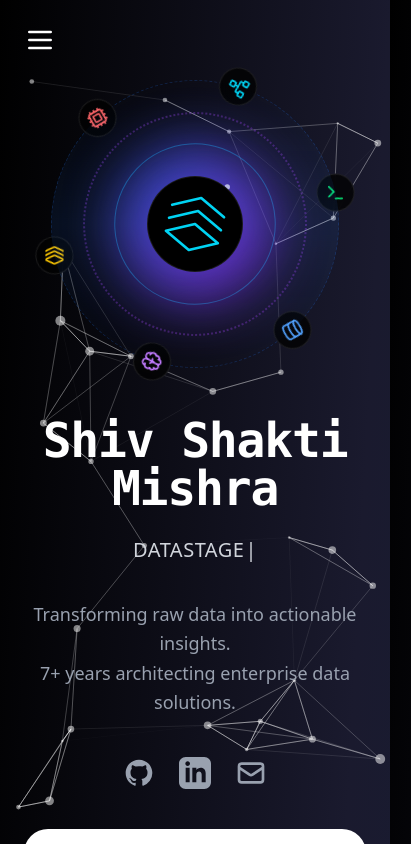
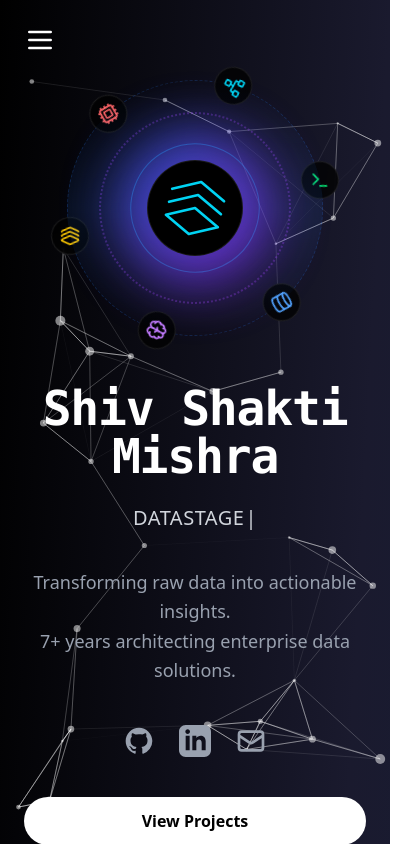
Before and after one commit to samy123-cmd/shiv-shakti-portfolio, a Next.js app: page / in a window 390 px wide. Shown: the top 844 px of the page, 411 px wide, since content can reach past the window. Built offline with nearby package versions, Linux system fonts and the light colour scheme.

Commit message:
fix: Constrain HolographicCore size and overflow

```diff
--- a/src/components/Hero.tsx
+++ b/src/components/Hero.tsx
@@ -10,7 +10,7 @@ import GlitchText from './GlitchText';
 
 const Hero = () => {
     return (
-        <section id="hero" className="min-h-screen flex items-center justify-center relative px-6 py-20">
+        <section id="hero" className="min-h-screen flex items-center justify-center relative px-6 py-20 overflow-hidden">
             <div className="max-w-7xl w-full z-10">
                 <div className="grid lg:grid-cols-2 gap-12 items-center">
                     {/* Left: Text Content */}
@@ -93,7 +93,7 @@ const Hero = () => {
                         initial={{ opacity: 0, scale: 0.8 }}
                         animate={{ opacity: 1, scale: 1 }}
                         transition={{ duration: 0.8, delay: 0.2 }}
-                        className="order-1 lg:order-2"
+                        className="order-1 lg:order-2 flex justify-center items-center"
                     >
                         <HolographicCore />
                     </motion.div>
--- a/src/components/HolographicCore.tsx
+++ b/src/components/HolographicCore.tsx
@@ -14,8 +14,16 @@ const HolographicCore = () => {
         { Icon: Network, color: "text-cyan-400", delay: 5 },
     ];
 
+    const [mounted, setMounted] = React.useState(false);
+
+    React.useEffect(() => {
+        setMounted(true);
+    }, []);
+
+    if (!mounted) return null;
+
     return (
-        <div className="relative w-72 h-72 md:w-96 md:h-96 mx-auto flex items-center justify-center">
+        <div className="relative w-64 h-64 md:w-96 md:h-96 mx-auto flex items-center justify-center max-w-[90vw]">
             {/* 1. Outer Data Ring (Slow Rotate) */}
             <motion.div
                 animate={{ rotate: 360 }}
@@ -75,15 +83,15 @@ const HolographicCore = () => {
                         duration: 20,
                         repeat: Infinity,
                         ease: "linear",
-                        delay: -delay * (20 / icons.length) // Distribute evenly based on duration
+                        delay: -delay * (20 / icons.length)
                     }}
                 >
                     <div
                         className={`absolute top-0 left-1/2 -translate-x-1/2 -translate-y-1/2 bg-black/80 p-2 rounded-full border border-white/10 backdrop-blur-sm ${color}`}
-                        style={{ transform: 'rotate(-360deg)' }} // Counter-rotate icon to keep it upright if needed, or let it spin
+                        style={{ transform: 'rotate(-360deg)' }}
                     >
                         <motion.div
-                            animate={{ rotate: -360 }} // Counter-rotate to keep icon upright
+                            animate={{ rotate: -360 }}
                             transition={{ duration: 20, repeat: Infinity, ease: "linear" }}
                         >
                             <Icon size={20} />
@@ -92,17 +100,18 @@ const HolographicCore = () => {
                 </motion.div>
             ))}
 
-            {/* 7. Floating Data Particles */}
+            {/* 7. Floating Data Particles - Constrained */}
+            <div className="absolute inset-0 rounded-full overflow-hidden pointer-events-none">
                 {[...Array(6)].map((_, i) => (
                     <motion.div
                         key={`particle-${i}`}
-                    className="absolute w-2 h-2 bg-white rounded-full"
+                        className="absolute w-2 h-2 bg-white rounded-full left-1/2 top-1/2"
                         initial={{ opacity: 0, scale: 0 }}
                         animate={{
                             opacity: [0, 1, 0],
                             scale: [0, 1, 0],
-                        x: [0, (Math.random() - 0.5) * 200],
-                        y: [0, (Math.random() - 0.5) * 200],
+                            x: [0, (Math.random() - 0.5) * 150],
+                            y: [0, (Math.random() - 0.5) * 150],
                         }}
                         transition={{
                             duration: 2 + Math.random() * 2,
@@ -111,9 +120,7 @@ const HolographicCore = () => {
                         }}
                     />
                 ))}
-
                 {/* 8. Holographic Scanline Overlay */}
-            <div className="absolute inset-0 rounded-full overflow-hidden pointer-events-none">
                 <div className="absolute inset-0 bg-gradient-to-b from-transparent via-blue-500/10 to-transparent animate-scan" />
             </div>
         </div>
```
Lines whose indentation alone changed are shown as unchanged.
